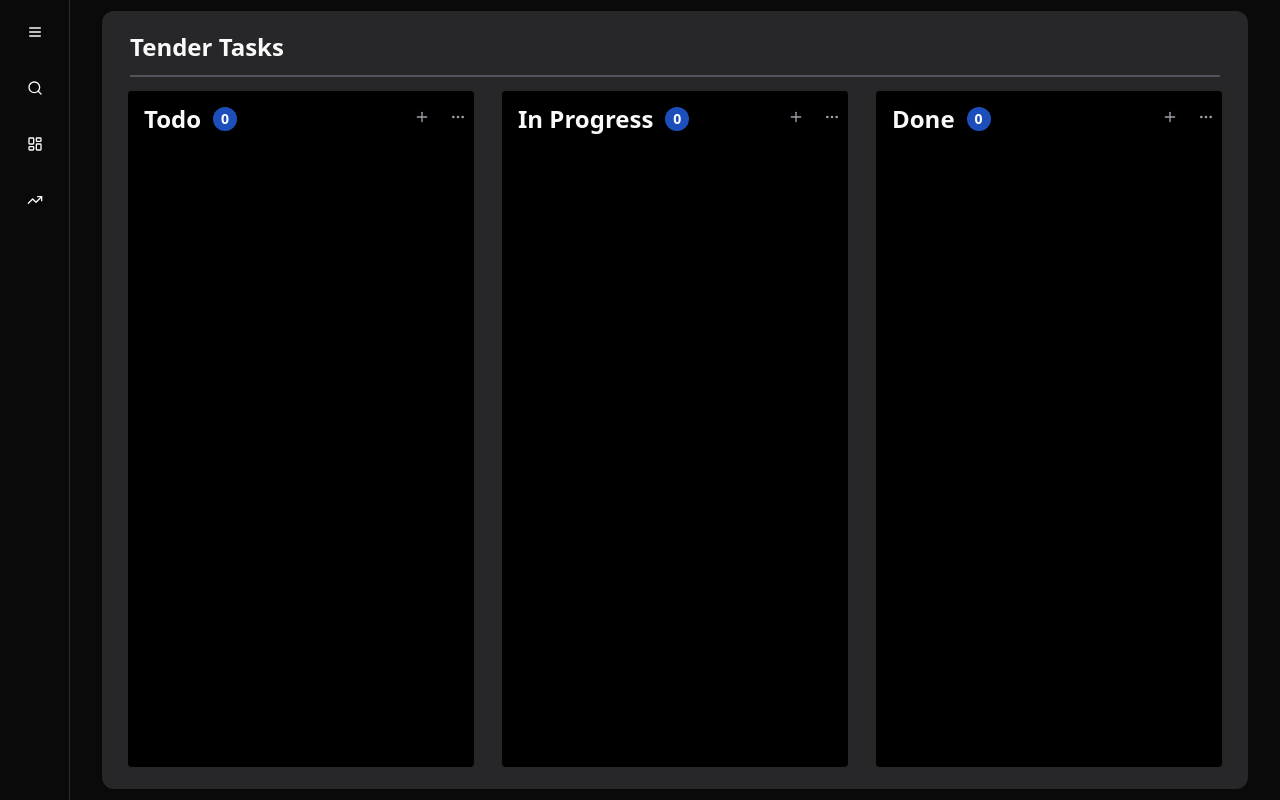
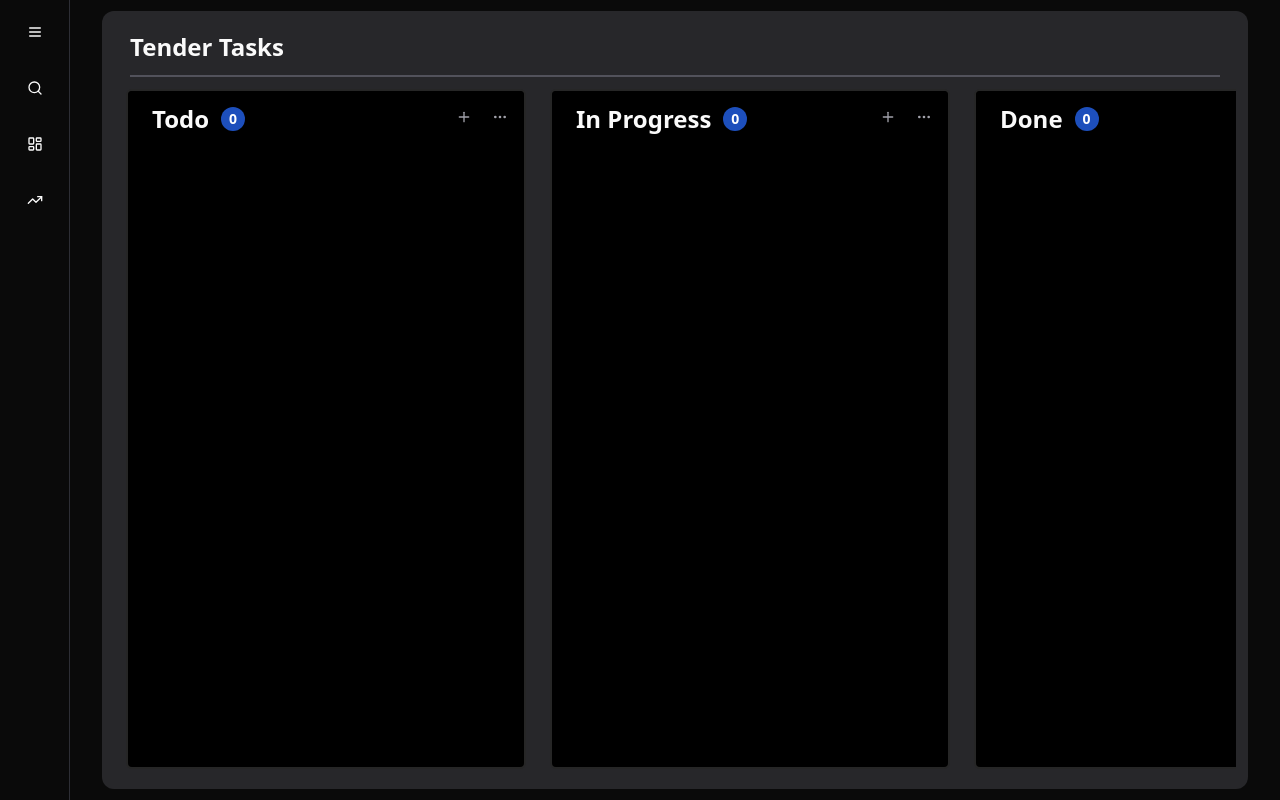
Before and after one commit to faisal004/kanban-board, a Next.js app: page / in a window 1280 px wide. Built offline with nearby package versions, Linux system fonts and the light colour scheme.

Commit message:
style : some css fixed

```diff
--- a/src/app/_components/column.tsx
+++ b/src/app/_components/column.tsx
@@ -24,11 +24,11 @@ const Column = ({
     }
 
     return (
-        <section className=' w-[350px]  ' onDrop={handleDrop}
+        <section className=' w-[400px]  ' onDrop={handleDrop}
             onDragOver={e => e.preventDefault()}>
 
-            <div className=' h-full w-[350px]  bg-black border-2  overflow-y-auto rounded-md'>
-                <div className="flex items-center justify-between  sticky top-0 bg-black/85 z-50 pb-2">
+            <div className=' h-full w-[400px]  bg-black border-2  overflow-y-auto rounded-md '>
+                <div className="flex items-center justify-between  sticky top-0 bg-black/85 z-50 pb-2 px-2">
                     <h2 className='ml-1  text-2xl font-semibold pb-2 flex items-center gap-3 p-3'> <span>{title} </span>  <span className="bg-blue-600/80 text-white text-sm w-6 h-6 flex items-center justify-center rounded-full">
                         {filteredTasks.length}
                     </span>
@@ -41,7 +41,7 @@ const Column = ({
 
                 </div>
 
-                <div className='flex flex-col gap-4 p-4'>
+                <div className='flex flex-col gap-4 space-y-4 p-7'>
                     {filteredTasks.map(task => (
                         <Task key={task.id} {...task} />
                     ))}
--- a/src/app/_components/task.tsx
+++ b/src/app/_components/task.tsx
@@ -41,7 +41,7 @@ const Task = ({
         }
     };
     return (
-        <Card className="w-full bg-zinc-800 text-white border-zinc-700" draggable      onDragStart={() => dragTask(id)}>
+        <Card className="w-full bg-zinc-800 text-white border-zinc-700 hover:shadow-lg scale-110" draggable      onDragStart={() => dragTask(id)}>
             <CardHeader className="flex-row items-start justify-between space-y-0 p-4 pb-2">
                 <Badge className='flex items-center gap-2 bg-blue-500/30 text-white hover:bg-blue-500/20' >
                     <div className="h-2 w-2 rounded-full bg-blue-500 "></div>
```
